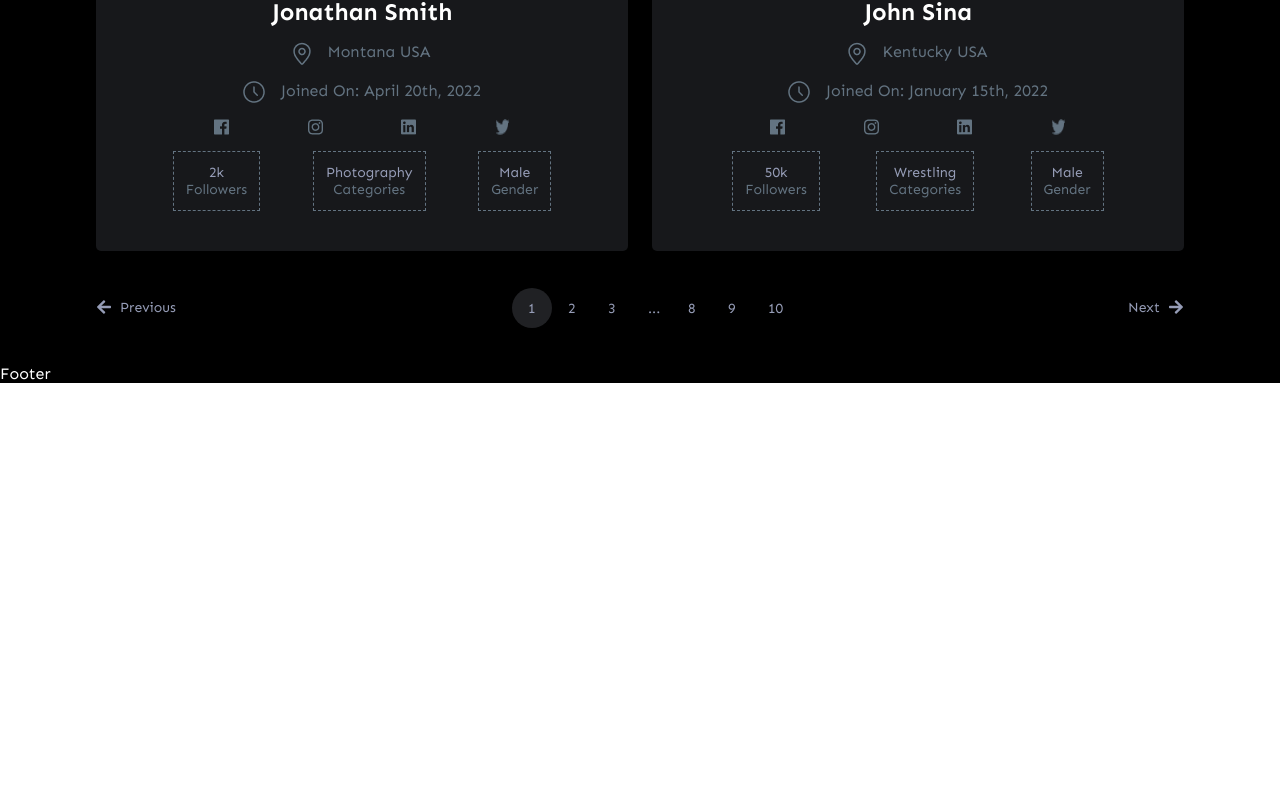
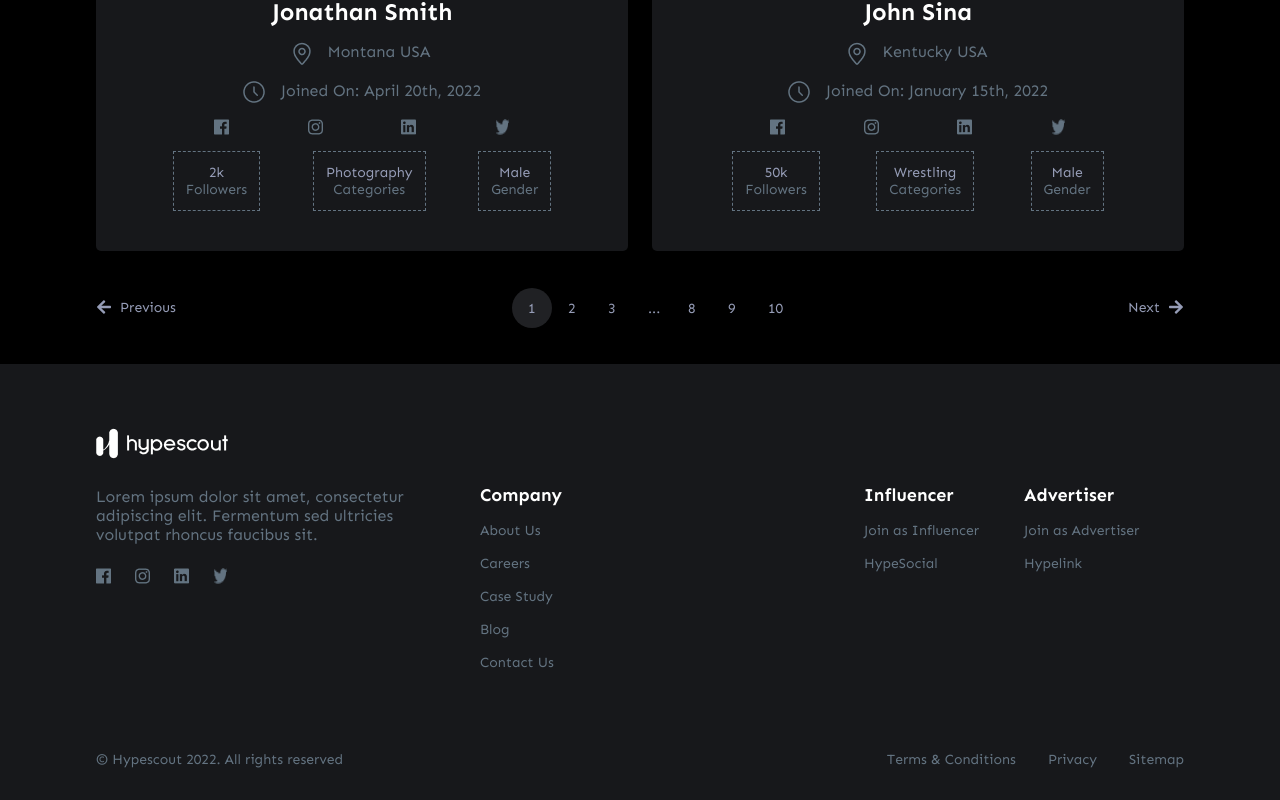
Before and after one commit to talhajubaer018/hypescout, a Next.js app: page / in a window 1280 px wide. Shown: the part 1358-2158 px from the top of the page. Before the commit the page ends 1741 px from the top, so only its background shows below. Built offline with nearby package versions, Linux system fonts and the light colour scheme.

Commit message:
footer done

```diff
--- a/src/components/Footer.js
+++ b/src/components/Footer.js
@@ -1,9 +1,46 @@
 import React from 'react'
+import Socials from './Socials'
 
 const Footer = () => {
-  return (
-    <div>Footer</div>
-  )
+	return (
+		<footer className='footer-bg'>
+			<div className='footer container'>
+				<div>
+					<img className='footer-logo' src='/logo.png' alt='logo' />
+          <p className='footer-text'>Lorem ipsum dolor sit amet, consectetur adipiscing elit. Fermentum sed ultricies volutpat rhoncus faucibus sit. </p>
+          <Socials />
+				</div>
+				<div className='footer-company'>
+          <h2>Company</h2>
+          <h3>About Us</h3>
+          <h3>Careers</h3>
+          <h3>Case Study</h3>
+          <h3>Blog</h3>
+          <h3>Contact Us</h3>
+        </div>
+				<div className='influencer'>
+					<div>
+            <h2>Influencer</h2>
+            <h3>Join as Influencer</h3>
+            <h3>HypeSocial</h3>
+          </div>
+					<div>
+            <h2>Advertiser</h2>
+            <h3>Join as Advertiser</h3>
+            <h3>Hypelink</h3>
+          </div>
+				</div>
+			</div>
+      <div className='copyright container'>
+        <h3>© Hypescout 2022. All rights reserved</h3>
+        <div className='terms'>
+          <h3>Terms & Conditions</h3>
+          <h3>Privacy</h3>
+          <h3>Sitemap</h3>
+        </div>
+      </div>
+		</footer>
+	)
 }
 
 export default Footer
--- a/src/components/Header.js
+++ b/src/components/Header.js
@@ -13,7 +13,7 @@ const Header = () => {
 		<header className='header-bg'>
 			<div className='header container'>
 				<div className='logo'>
-					<img src='/logo.png' />
+					<img src='/logo.png' alt='logo' />
 				</div>
 				<nav className='navbar'>
           <div ref={navlist} className='navlist'>
@@ -29,8 +29,8 @@ const Header = () => {
 					</button>
 				</nav>
 				<div className='profile'>
-					<img src='/bell.png' />
-					<img src='/moon.png' />
+					<img src='/bell.png' alt='bell' />
+					<img src='/moon.png' alt='dark-mode' />
 					<h4>
 						<span>Hi,</span>
 						<span className='username'>Rakib</span>
--- a/src/components/ProfileContent.js
+++ b/src/components/ProfileContent.js
@@ -1,5 +1,6 @@
 import React from 'react'
 import profileData from '../../db/db.js'
+import Socials from './Socials.js'
 
 const ProfileContent = () => {
 	return (
@@ -16,12 +17,7 @@ const ProfileContent = () => {
 						<img src='/clock-icon.png' alt='clock' />
 						<h2>Joined On: {data.joinDate}</h2>
 					</div>
-					<div className='social-icons'>
-						<img src='/fb.png' alt='facebook' />
-						<img src='/instagram.png' alt='instagram' />
-						<img src='/linkedin.png' alt='linkedin' />
-						<img src='/twitter.png' alt='twitter' />
-					</div>
+					<Socials />
 					<div className='profile-info'>
 						<h3>
 							<span>{data.followers}</span><br />Followers
--- /dev/null
+++ b/src/components/Socials.js
@@ -0,0 +1,14 @@
+import React from 'react'
+
+const Socials = () => {
+	return (
+		<div className='social-icons'>
+			<img src='/fb.png' alt='facebook' />
+			<img src='/instagram.png' alt='instagram' />
+			<img src='/linkedin.png' alt='linkedin' />
+			<img src='/twitter.png' alt='twitter' />
+		</div>
+	)
+}
+
+export default Socials
--- a/styles/components.scss
+++ b/styles/components.scss
@@ -157,3 +157,90 @@
 		}
 	}
 }
+
+//Footer
+.footer-bg {
+	background-color: $primary-color;
+
+	.footer {
+		display: grid;
+		grid-template-columns: repeat(3, minmax(0px, 1fr));
+		column-gap: 4rem;
+		padding: 4rem 0;
+
+		.footer-logo {
+			margin-bottom: 1.5rem;
+		}
+		p {
+			color: $lightGray-color;
+			margin-bottom: 1.5rem;
+		}
+		.social-icons {
+			display: flex;
+			gap: 1.5rem;
+		}
+		.footer-company {
+			margin-top: 3.5rem;
+			h2 {
+				font-size: 1.125em;
+				font-weight: $font-bold;
+			}
+			h3 {
+				color: $lightGray-color;
+				margin: 1rem 0;
+				cursor: pointer;
+				transition: all 0.3s;
+
+				&:hover {
+					color: $offWhite-color;
+					transition: all 0.3s;
+				}
+			}
+		}
+		.influencer {
+			display: grid;
+			grid-template-columns: repeat(2, minmax(0px, 1fr));
+			margin-top: 3.5rem;
+			h2 {
+				font-size: 1.125em;
+				font-weight: $font-bold;
+			}
+			h3 {
+				color: $lightGray-color;
+				margin: 1rem 0;
+				cursor: pointer;
+				transition: all 0.3s;
+
+				&:hover {
+					color: $offWhite-color;
+					transition: all 0.3s;
+				}
+			}
+		}
+	}
+	.copyright {
+		display: flex;
+		padding-bottom: 2rem;
+
+		h3 {
+			margin-right: auto;
+			color: $lightGray-color;
+		}
+		.terms {
+			display: flex;
+			margin-left: auto;
+			gap: 2rem;
+
+			h3 {
+				color: $lightGray-color;
+				transition: all 0.3s;
+
+				&:hover {
+					cursor: pointer;
+					color: $offWhite-color;
+					transition: all 0.3s;
+				}
+			}
+		}
+	}
+}
--- a/styles/variables.scss
+++ b/styles/variables.scss
@@ -24,6 +24,7 @@ $h5-font-size: 0.75rem; //12px
 $font-normal: 400;
 $font-medium: 500;
 $font-semibold: 600;
+$font-bold: 700;
 
 //Border
 $border-rounded: 5px;
```
